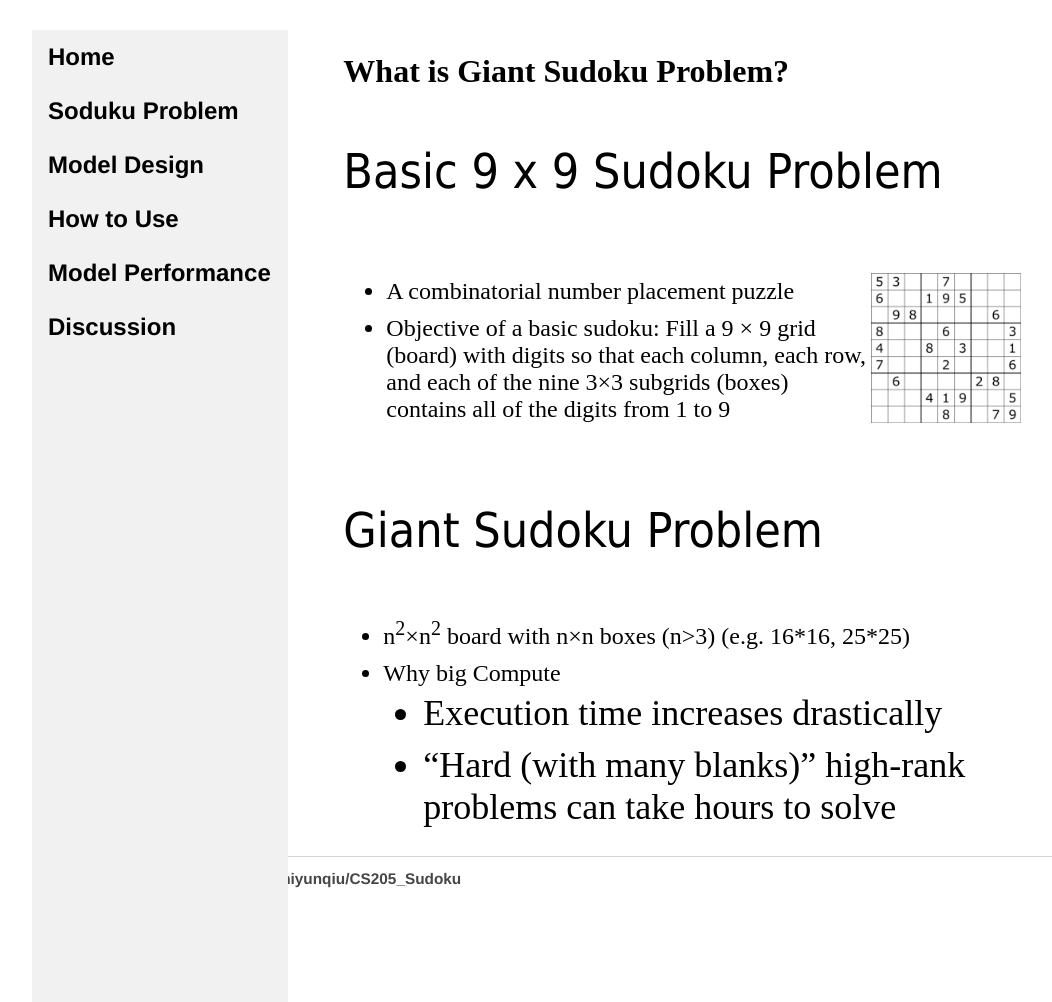
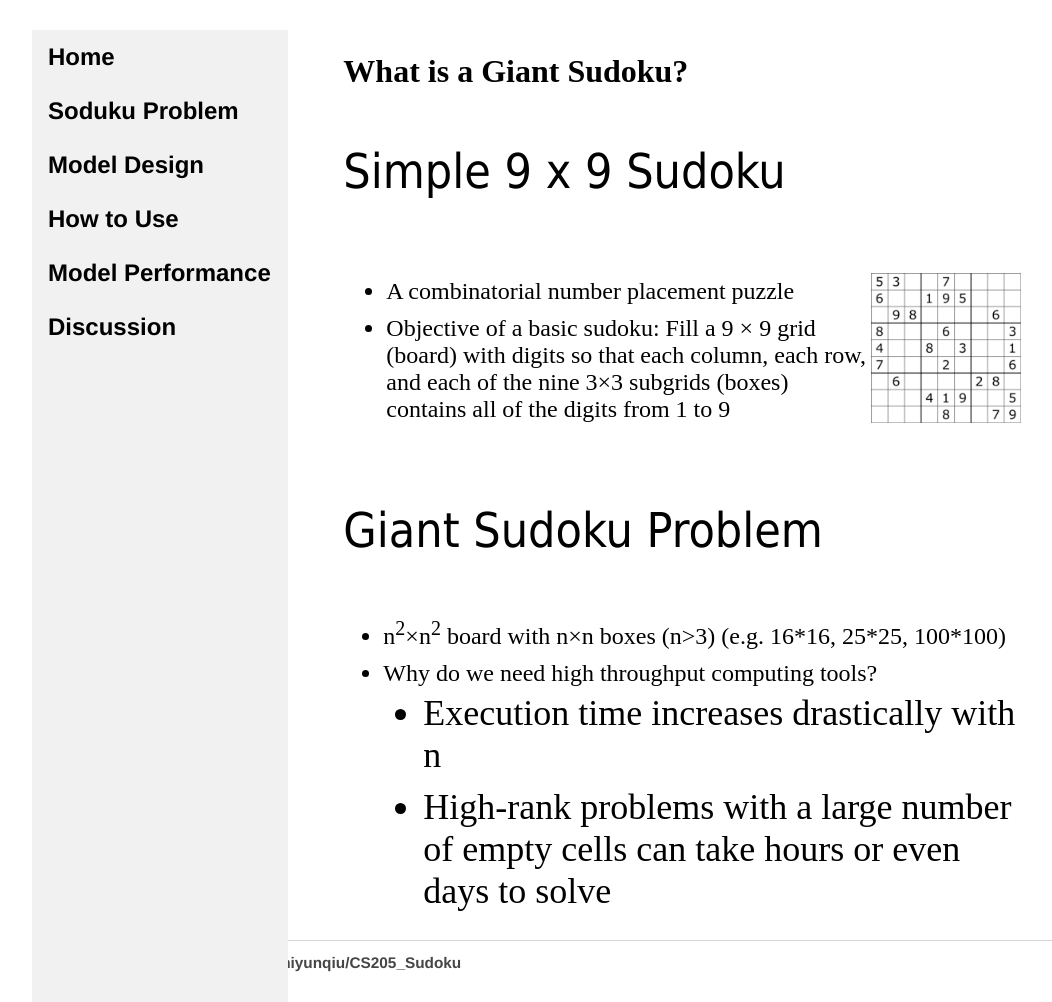
Before and after one commit to shuxiangru/CS205_G1.github.io, a Jekyll site: the page built from sudoku/index.html, in a window 1280 px wide and 1002 px high. Shown: the whole window, without its empty margins (96-1148 px from the left). Built offline with Jekyll 4.4.1, drawn with Linux system fonts in a browser that asks for light colours.

Commit message:
update problem statement

```diff
--- a/sudoku/index.html
+++ b/sudoku/index.html
@@ -6,8 +6,8 @@ title: sudoku intro
 
 
 		<div >
-			<h1>What is Giant Sudoku Problem?</h1>
-			<p class="subtitle">Basic 9 x 9 Sudoku Problem</p>
+			<h1>What is a Giant Sudoku?</h1>
+			<p class="subtitle">Simple 9 x 9 Sudoku</p>
 			<table>
 				<tr>
 					<td><ul style="list-style-type:disc">
@@ -23,11 +23,11 @@ title: sudoku intro
 		<div>
 			  <p class="subtitle">Giant Sudoku Problem</p>
 				<ul style="list-style-type:disc">
-					<li>n<sup>2</sup>×n<sup>2</sup> board with n×n boxes (n>3) (e.g. 16*16, 25*25)</li>
-					<li> Why big Compute
+					<li>n<sup>2</sup>×n<sup>2</sup> board with n×n boxes (n>3) (e.g. 16*16, 25*25, 100*100)</li>
+					<li> Why do we need high throughput computing tools?
 					<ul style="list-style-type:disc">
-						<li>Execution time increases drastically</li>
-						<li>“Hard (with many blanks)” high-rank problems can take hours to solve
+						<li> Execution time increases drastically with n </li>
+						<li> High-rank problems with a large number of empty cells can take hours or even days to solve
 				 	</ul>
 				</ul>
 
```
